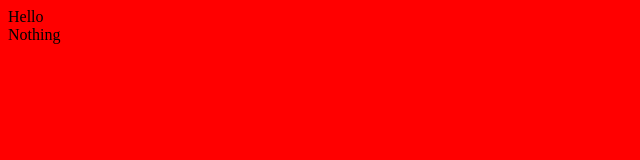
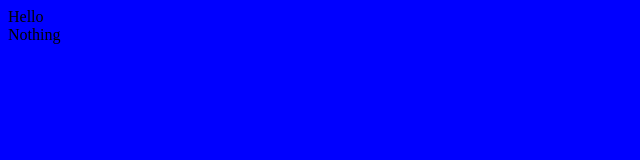
Before and after one commit to jiveshfirke/Kotlin_Development, a plain HTML site: page index.html in a window 1280 px wide. Shown: the whole page, without its empty margins (0-640 px from the left). Drawn offline with Linux system fonts and the light colour scheme.

Commit message:
Added index.html & updated README.md

```diff
--- a/index.html
+++ b/index.html
@@ -1,2 +1,2 @@
 <div>Hello</div>
-<body bgcolor="red">Nothing</body>
+<body bgcolor="blue">Nothing</body>
```
Also changed, not shown: 1 other file.
